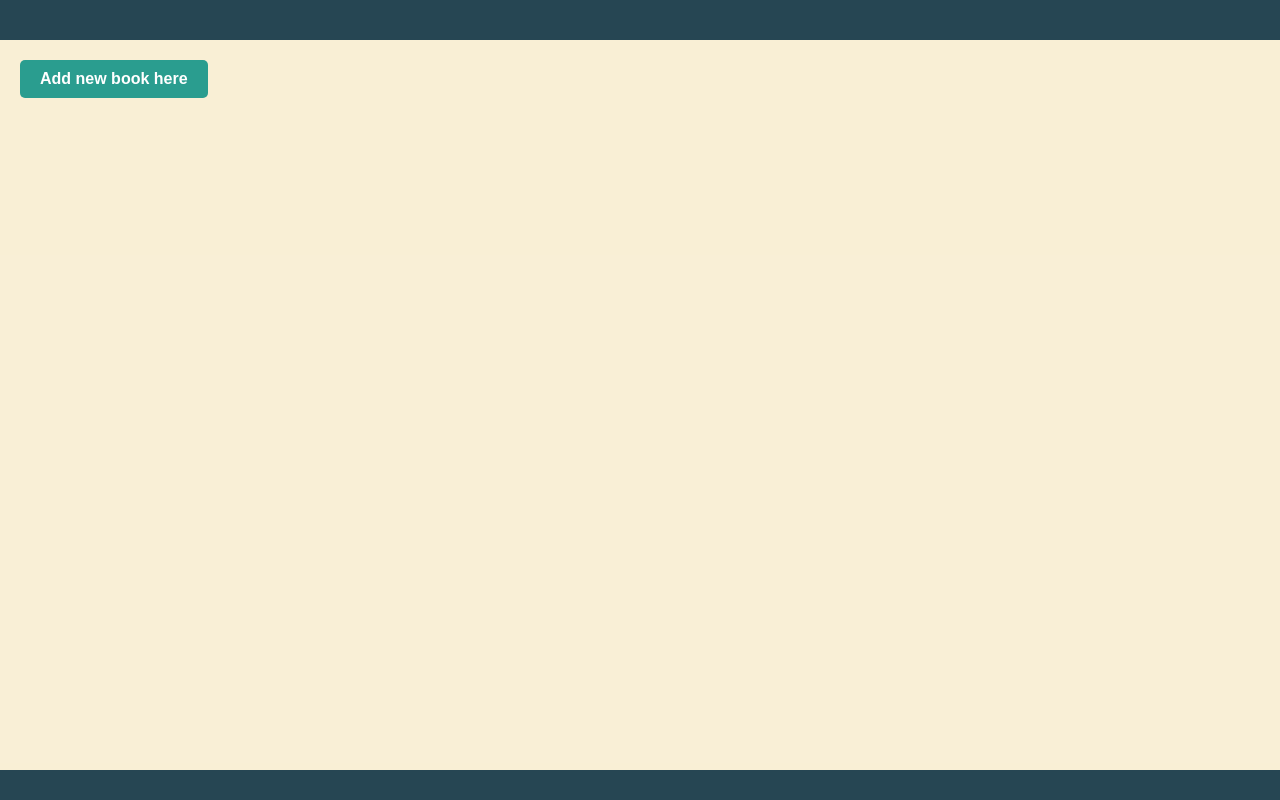
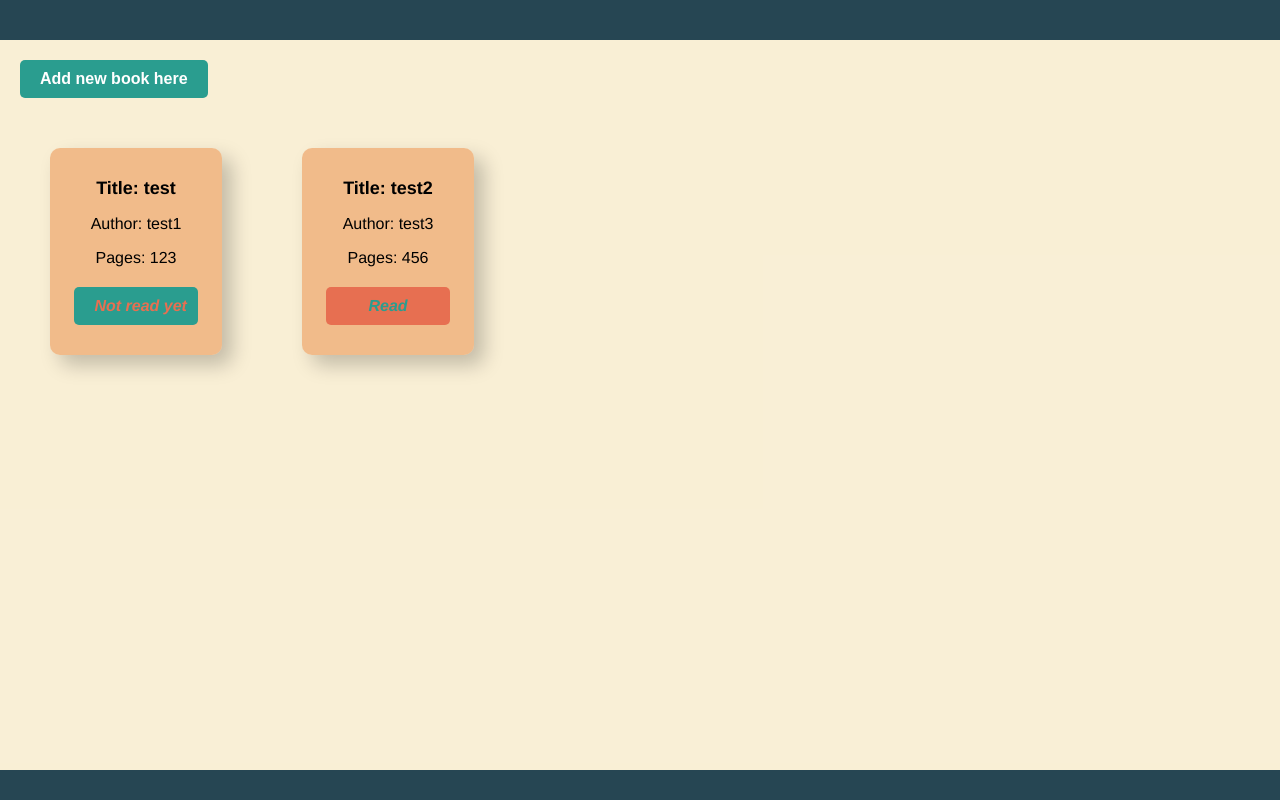
Before and after one commit to insertSoul/library-webpage, a plain HTML site: page index.html in a window 1280 px wide. Drawn offline with Linux system fonts and the light colour scheme.

Commit message:
Style: Add colour changing buttons to read status

```diff
--- a/index.html
+++ b/index.html
@@ -28,10 +28,8 @@
             <input type="submit" class="button" value="Add Book">
         </form>
 
-            <div class="testPrint">
-
+            <div id="bookList">
             </div>
-            <div id="bookList"></div>
     </div>
     <div class="footer">
 
--- a/script.js
+++ b/script.js
@@ -1,4 +1,8 @@
-const myLibrary = []
+const myLibrary = [{title: 'test', author: 'test1', pages: '123', readStatus: false},
+    {title: 'test2', author: 'test3', pages: '456', readStatus: true} ]
+const bookList = document.getElementById('bookList');
+
+displayBooks();
 
 //Object constructor
 function Book(title, author, pages, readStatus){
@@ -24,6 +28,7 @@ function addBookToLibrary() {
     const readStatus = document.getElementById('readStatus').checked;
 
     const newBook = new Book(title, author, pages, readStatus);
+    console.log(newBook);
     myLibrary.push(newBook);
     console.table(myLibrary);
     displayBooks();
@@ -36,7 +41,7 @@ function displayBooks() {
         const bookDiv = document.createElement('div');
         bookDiv.classList.add('book');
 
-        // Create <p> elements for each book attribute
+        // Create <p> and button elements for each book attribute
         const titlePara = document.createElement('p');
         titlePara.classList.add('bookAttributes');
         titlePara.textContent = `Title: ${book.title}`;
@@ -49,17 +54,20 @@ function displayBooks() {
         pagesPara.classList.add('bookAttributes');
         pagesPara.textContent = `Pages: ${book.pages}`;
 
-        const readStatusPara = document.createElement('p');
-        readStatusPara.classList.add('bookAttributes');
-        readStatusPara.textContent = `${book.readStatus ? 'Read' : 'Not read yet'}`;
-        book.readStatus ? readStatusPara.classList.add('bookRead') : readStatusPara.classList.add('bookNotRead')
+        const readStatusButton = document.createElement('button')
+        readStatusButton.classList.add('bookAttributes', 'button');
+
+        readStatusButton.textContent = `${book.readStatus ? 'Read' : 'Not read yet'}`;
+        //adds class based on if book is read
+        book.readStatus ? readStatusButton.classList.add('bookRead') : readStatusButton.classList.add('bookNotRead')
 
 
-        // Append <p> elements to the bookDiv
+
+        // Append <p>  and button elements to the bookDiv
         bookDiv.appendChild(titlePara);
         bookDiv.appendChild(authorPara);
         bookDiv.appendChild(pagesPara);
-        bookDiv.appendChild(readStatusPara);
+        bookDiv.appendChild(readStatusButton);
 
         // Append the bookDiv to the bookList
         bookList.appendChild(bookDiv);
@@ -71,7 +79,6 @@ function displayBooks() {
 const addBookButton = document.querySelector('#addBookButton');
 const addBookForm = document.getElementById('addBookForm');
 const testPrint = document.querySelector('.testPrint');
-const bookList = document.getElementById('bookList');
 
 addBookButton.addEventListener("click", () => {
     addBookForm.classList.toggle('hidden')
--- a/style.css
+++ b/style.css
@@ -70,6 +70,7 @@ body, html {
   .button:hover {
     background-color: var(--colour5) ;
   }
+
 
   /* Style for the form */
 #addBookForm {
@@ -145,14 +146,38 @@ body, html {
     display: flex;
     flex-direction: column;
     justify-content: space-around;
-  align-items: center;
+    align-items: center;
     padding: 30px;
     border-radius: 10px;
     box-shadow: 10px 10px 20px rgb(0 0 0 / 22%);
     background-color: var(--colour4);
   }
+  button.bookAttributes{
+    margin-top: 20px;
+    display: block;
+    width: 110%;
+    text-align: center;
+    white-space: nowrap;
+  }
 
-  p.bookAttributes{
+
+  button.bookAttributes.bookNotRead{
+    background-color: var(--colour2);
+  }
+
+  button.bookAttributes.bookNotRead:hover{
+    background-color: var(--colour5);
+    color: var(--colour2);
+
+  }
+
+  button.bookAttributes.bookRead{
+    background-color: var(--colour5);
+  }
+
+  button.bookAttributes.bookRead:hover{
+    background-color: var(--colour2);
+    color: var(--colour5);
 
 
   }
```
Lines whose indentation alone changed are shown as unchanged.
